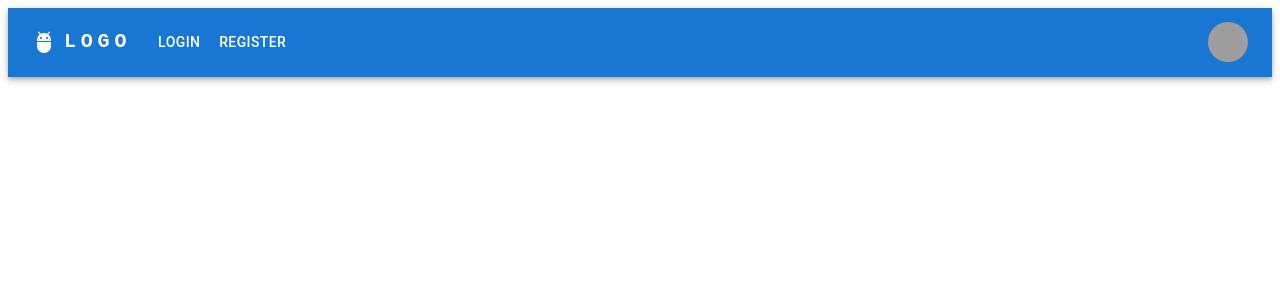
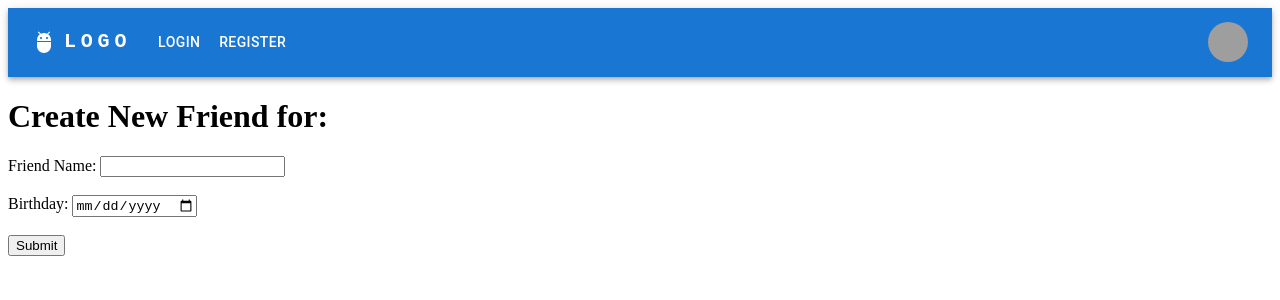
Before and after one commit to m-y-lee2002/ChitChat-App, a React (Create React App) app in the folder client/: page /createFriend in a window 1280 px wide. Before the commit this address had no page. Shown: the top 300 px of the page. Built offline with nearby package versions, Linux system fonts and the light colour scheme; grey boxes are pictures that could not be loaded.

Commit message:
Created add friends functionality with post

```diff
--- a/client/package.json
+++ b/client/package.json
@@ -15,6 +15,7 @@
     "react-dom": "^18.2.0",
     "react-router-dom": "^6.22.3",
     "react-scripts": "5.0.1",
+    "reactjs-popup": "^2.0.6",
     "web-vitals": "^2.1.4"
   },
   "scripts": {
--- a/client/src/App.js
+++ b/client/src/App.js
@@ -3,6 +3,7 @@ import MainPage from "./components/MainPage.js";
 import Register from "./components/Register.js";
 import CoverPage from "./components/CoverPage.js"
 import LONavBar from "./components/LoggedOutNavBar.js"
+import CreateFriend from"./components/CreateFriend.js";
 import { BrowserRouter as Router, Route, Routes } from 'react-router-dom';
 function App() {
   return (
@@ -14,6 +15,7 @@ function App() {
               <Route path = "/login" element = {<Login/>}/>
               <Route path = "/mainpage" element = {<MainPage/>}/>
               <Route path = "/register" element = {<Register/>}/>
+              <Route path = "/createFriend" element = {<CreateFriend/>}/>
           </Routes>
       </Router>
     </div>
--- /dev/null
+++ b/client/src/components/CreateFriend.js
@@ -0,0 +1,67 @@
+import React, { Component } from 'react';
+import { useNavigate } from 'react-router-dom';
+import { postAPI } from '../api/postAPI';
+class CreateFriend extends Component{
+    constructor(props){
+        super(props);
+        this.state = {
+            user: localStorage.getItem('username'),
+            friendName: "-1",
+            friendBirthday: "-1"
+        };
+        this.submitHandler = this.submitHandler.bind(this);
+        this.setFName = this.setFName.bind(this);
+        this.setFBday = this.setFBday.bind(this);
+    }
+    componentDidMount(){
+
+    }
+    setFName(event){
+        this.setState({friendName:event.target.value});
+    }
+    setFBday(event){
+        this.setState({friendBirthday:event.target.value});
+    }
+    submitHandler(event){
+        event.preventDefault();
+        const{user, friendName,friendBirthday} = this.state;
+        if(friendName === "-1"){
+            alert("Please enter a name for your friend");
+        }else{
+            const newFriend = {
+                user: user,
+                imagePic: "example1",
+                fname: friendName,
+                bday: friendBirthday
+            }
+            postAPI(newFriend,'/friend');
+            alert("Friend has been created.");
+            this.props.navigate('../mainpage');
+        }
+        console.log(friendName);
+        console.log(friendBirthday);
+    }
+    render(){
+        const{user} = this.state;
+        return(
+            <div className='createFriend'>
+                <h1>Create New Friend for: {user}</h1>
+                <form onSubmit={this.submitHandler}>
+                    Friend Name: <input type="text" onChange={this.setFName}/>
+                    <br/>
+                    <br/>
+                    Birthday: <input type="date" onChange={this.setFBday} />
+                    <br/>
+                    <br/>
+                    <button type="submit">Submit</button>
+                </form>
+            </div>
+
+        )
+    }
+}
+function PageNavigation(props){
+    const navigate = useNavigate();
+    return <CreateFriend{...props} navigate={navigate}/>;
+  }
+  export default PageNavigation;
--- a/client/src/components/MainPage.js
+++ b/client/src/components/MainPage.js
@@ -14,16 +14,16 @@ class MainPage extends Component {
         this.logOut = this.logOut.bind(this);
         this.deleteFriend = this.deleteFriend.bind(this);
         this.fetchFriends = this.fetchFriends.bind(this);
+        this.toCreateFriend = this.toCreateFriend.bind(this);
     }
     logOut(){
         localStorage.clear();
         this.props.navigate('../login');
     }
-    deleteFriend(targetID){
+    async deleteFriend(targetID){
         console.log(targetID);
-        deleteAPI('/friends/' + targetID);
+        await deleteAPI('/friends/' + targetID);
         this.fetchFriends();
-        //this.props.navigate('../mainpage');
     }
     fetchFriends(){
         const { user } = this.state;
@@ -38,6 +38,9 @@ class MainPage extends Component {
                 });
         }
     }
+    toCreateFriend(){
+        this.props.navigate('../createFriend');
+    }
     componentDidMount() {
         this.fetchFriends();
     }
@@ -45,6 +48,7 @@ class MainPage extends Component {
     render() {
         const { friends, user } = this.state;
         return (
+
             <div className="mainpage">
                 <button onClick={this.logOut}>Back</button>
                 <h1>{user}'s Friends</h1>
@@ -53,7 +57,7 @@ class MainPage extends Component {
                       <li key={friend.fid}>{friend.fname}<button onClick={() => this.deleteFriend(friend.fid)}>Delete</button></li>
                     ))}
                 </ul>
-                <button>Add Friend</button>
+                <button onClick={this.toCreateFriend}>Add Friend</button>
             </div>
         );
     }
```
Also changed, not shown: 1 other file (tests, documents, lock files or other folders).
